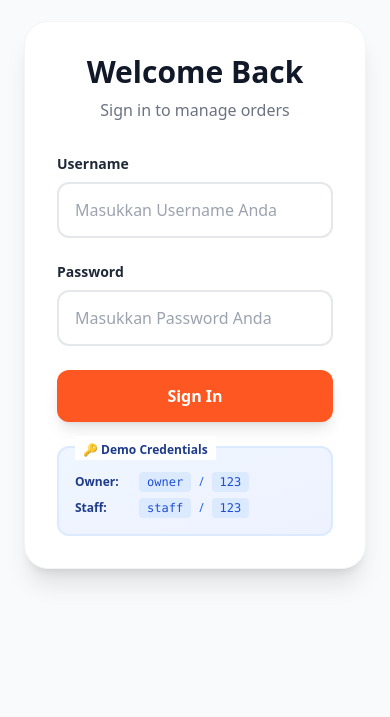
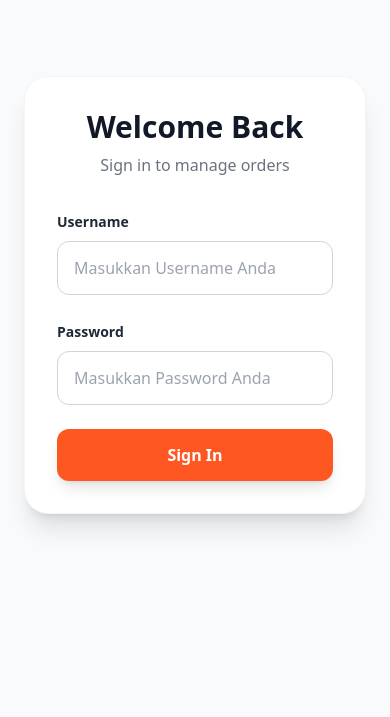
Before and after one commit to rizkyanindita/Menu-Taichan-Hilmi, a Next.js app: page /login in a window 390 px wide. Shown: the part 127-844 px from the top of the page. Built offline with nearby package versions, Linux system fonts and the light colour scheme.

Commit message:
1. login form loading and error message 2. insight make responsive

```diff
--- a/app/(auth)/login/components/LoginForm.js
+++ b/app/(auth)/login/components/LoginForm.js
@@ -1,123 +1,130 @@
 "use client";
-import Button from '@/components/Button';
-import { useState } from 'react';
-import { useRouter } from 'next/navigation';
+
+import { useState } from "react";
+import { useRouter } from "next/navigation";
+import Button from "@/components/Button";
 
 export default function LoginForm() {
-    const [username, setUsername] = useState('');
-    const [password, setPassword] = useState('');
+    const router = useRouter();
+
+    const [username, setUsername] = useState("");
+    const [password, setPassword] = useState("");
     const [loading, setLoading] = useState(false);
-    const router = useRouter();
+    const [error, setError] = useState("");
+
+    const validCredentials = {
+        owner: { password: "123", role: "owner" },
+        staff: { password: "123", role: "staff" },
+    };
 
     const handleLogin = async (e) => {
         e.preventDefault();
         setLoading(true);
+        setError("");
 
-        // Static credentials for demo
-        const validCredentials = {
-            'owner': { password: '123', role: 'owner' },
-            'staff': { password: '123', role: 'staff' }
-        };
-
-        // Simulate delay for UX
-        await new Promise(r => setTimeout(r, 800));
+        // Simulate API delay
+        await new Promise((r) => setTimeout(r, 800));
 
         const user = validCredentials[username.toLowerCase()];
 
         if (user && user.password === password) {
-            console.log("Login successful:", username);
             router.push(`/dashboard?role=${user.role}`);
         } else {
-            alert('Invalid credentials! Try:\nOwner: owner / 123\nStaff: staff / 123');
+            setError("Password atau username salah");
+            setUsername("");
+            setPassword("");
         }
 
         setLoading(false);
     };
 
+    /* ======================
+       Tailwind Input Styles
+       ====================== */
+    const inputBase =
+        "w-full px-4 py-3.5 rounded-xl border text-gray-900 bg-white " +
+        "placeholder:text-gray-400 font-medium outline-none " +
+        "transition-all duration-200";
+
+    const inputNormal =
+        "border-gray-300 focus:border-primary focus:ring-4 focus:ring-primary/10";
+
+    const inputError =
+        "border-red-400 focus:border-red-500 focus:ring-4 focus:ring-red-200";
+
+    const inputDisabled = "opacity-60 cursor-not-allowed";
+
     return (
         <form onSubmit={handleLogin} className="space-y-6">
-            {/* Username Field */}
+            {/* Error Message */}
+            {error && (
+                <div
+                    role="alert"
+                    className="rounded-xl border border-red-300 bg-red-50 px-4 py-3
+                     text-sm font-semibold text-red-700"
+                >
+                    {error}
+                </div>
+            )}
+
+            {/* Username */}
             <div className="space-y-2">
-                <label className="block text-sm font-semibold text-gray-800">
+                <label className="text-sm font-semibold text-gray-800">
                     Username
                 </label>
                 <input
                     type="text"
                     value={username}
-                    onChange={(e) => setUsername(e.target.value)}
-                    className="w-full px-4 py-3.5 text-gray-900 bg-white border-2 border-gray-200 rounded-xl
-                             focus:ring-4 focus:ring-primary/10 focus:border-primary
-                             outline-none transition-all duration-200
-                             placeholder:text-gray-400 font-medium"
+                    disabled={loading}
+                    onChange={(e) => {
+                        setUsername(e.target.value);
+                        if (error) setError("");
+                    }}
+                    className={`${inputBase} ${error ? inputError : inputNormal
+                        } ${loading ? inputDisabled : ""}`}
                     placeholder="Masukkan Username Anda"
+                    autoComplete="username"
                     required
-                    autoComplete="username"
                 />
             </div>
 
-            {/* Password Field */}
+            {/* Password */}
             <div className="space-y-2">
-                <label className="block text-sm font-semibold text-gray-800">
+                <label className="text-sm font-semibold text-gray-800">
                     Password
                 </label>
                 <input
                     type="password"
                     value={password}
-                    onChange={(e) => setPassword(e.target.value)}
-                    className="w-full px-4 py-3.5 text-gray-900 bg-white border-2 border-gray-200 rounded-xl
-                             focus:ring-4 focus:ring-primary/10 focus:border-primary
-                             outline-none transition-all duration-200
-                             placeholder:text-gray-400 font-medium"
+                    disabled={loading}
+                    onChange={(e) => {
+                        setPassword(e.target.value);
+                        if (error) setError("");
+                    }}
+                    className={`${inputBase} ${error ? inputError : inputNormal
+                        } ${loading ? inputDisabled : ""}`}
                     placeholder="Masukkan Password Anda"
+                    autoComplete="current-password"
                     required
-                    autoComplete="current-password"
                 />
             </div>
 
             {/* Submit Button */}
             <Button
                 type="submit"
+                disabled={loading}
                 className="w-full py-3.5 text-base font-semibold shadow-lg hover:shadow-xl"
-                disabled={loading}
             >
                 {loading ? (
-                    <div className="flex items-center justify-center gap-2">
-                        <div className="w-5 h-5 border-2 border-white border-t-transparent rounded-full animate-spin"></div>
+                    <span className="flex items-center justify-center gap-2">
+                        <span className="h-5 w-5 animate-spin rounded-full
+                             border-2 border-white border-t-transparent" />
                         Signing in...
-                    </div>
+                    </span>
                 ) : (
-                    'Sign In'
+                    "Sign In"
                 )}
             </Button>
-
-            {/* Demo Credentials Info */}
-            <div className="relative mt-6 p-4 bg-gradient-to-br from-blue-50 to-indigo-50 border-2 border-blue-100 rounded-xl">
-                <div className="absolute -top-3 left-4 px-2 bg-white">
-                    <span className="text-xs font-bold text-blue-900">🔑 Demo Credentials</span>
-                </div>
-                <div className="mt-2 space-y-1.5">
-                    <div className="flex items-center gap-2">
-                        <span className="text-xs font-semibold text-blue-900 w-14">Owner:</span>
-                        <code className="text-xs text-blue-700 bg-blue-100 px-2 py-0.5 rounded font-mono">
-                            owner
-                        </code>
-                        <span className="text-xs text-blue-600">/</span>
-                        <code className="text-xs text-blue-700 bg-blue-100 px-2 py-0.5 rounded font-mono">
-                            123
-                        </code>
-                    </div>
-                    <div className="flex items-center gap-2">
-                        <span className="text-xs font-semibold text-blue-900 w-14">Staff:</span>
-                        <code className="text-xs text-blue-700 bg-blue-100 px-2 py-0.5 rounded font-mono">
-                            staff
-                        </code>
-                        <span className="text-xs text-blue-600">/</span>
-                        <code className="text-xs text-blue-700 bg-blue-100 px-2 py-0.5 rounded font-mono">
-                            123
-                        </code>
-                    </div>
-                </div>
-            </div>
         </form>
-    )
+    );
 }
--- a/app/(public)/menu/[cafeId]/components/MenuClientView.js
+++ b/app/(public)/menu/[cafeId]/components/MenuClientView.js
@@ -5,14 +5,18 @@ import { db } from '@/lib/firebase';
 import MenuGrid from './MenuGrid';
 import PromoBanner from './PromoBanner';
 
-export default function MenuClientView({ initialItems, cafeId }) {
+export default function MenuClientView({ initialItems, cafeId, cafeName }) {
     const [items, setItems] = useState(initialItems);
+
+    const [cafeNameState, setCafeNameState] = useState(cafeName);
 
     // Listen to Real-time Changes
     useEffect(() => {
         const unsub = onSnapshot(doc(db, "menus", cafeId), (doc) => {
             if (doc.exists()) {
-                setItems(doc.data().items || []);
+                const data = doc.data();
+                setItems(data.items || []);
+                if (data.name) setCafeNameState(data.name);
             }
         }, (error) => {
             console.error("Realtime update error:", error);
@@ -45,7 +49,7 @@ export default function MenuClientView({ initialItems, cafeId }) {
     return (
         <main className="p-4 sm:p-6 max-w-7xl mx-auto">
             <div className="mb-6 sm:mb-8 text-center sm:text-left border-b pb-4">
-                <h2 className="text-2xl sm:text-3xl font-bold capitalize text-gray-800 px-2">Taichan Goreng Bang Boy</h2>
+                <h2 className="text-2xl sm:text-3xl font-bold capitalize text-gray-800 px-2">{cafeNameState}</h2>
                 <p className="text-sm sm:text-base text-gray-500 mt-1">Buka 11.00 - 20.00</p>
                 <p className="text-sm sm:text-base text-gray-500 mt-1">Senin Tutup</p>
             </div>
--- a/app/(public)/menu/[cafeId]/page.js
+++ b/app/(public)/menu/[cafeId]/page.js
@@ -9,9 +9,19 @@ async function getMenu(cafeId) {
         const docSnap = await getDoc(docRef);
 
         if (docSnap.exists()) {
-            return { success: true, items: docSnap.data().items || [] };
+            const data = docSnap.data();
+            return {
+                success: true,
+                items: data.items || [],
+                name: data.name || "Menu"
+            };
         } else {
-            return { success: false, error: 'not_found' };
+            // Return empty menu for new cafes instead of 404
+            return {
+                success: true,
+                items: [],
+                name: cafeId
+            };
         }
     } catch (error) {
         console.error("Error fetching menu:", error);
@@ -50,5 +60,5 @@ export default async function MenuPage({ params }) {
     }
 
     // Pass data to Client Component for Realtime Handling
-    return <MenuClientView initialItems={result.items} cafeId={cafeId} />;
+    return <MenuClientView initialItems={result.items} cafeId={cafeId} cafeName={result.name} />;
 }
```
Also changed, not shown: app/(auth)/dashboard/components/Insights.js (+93 -13 lines), app/(auth)/dashboard/components/MenuManager.js (+17 -8 lines), 1 other file (tests, documents, lock files or other folders).
